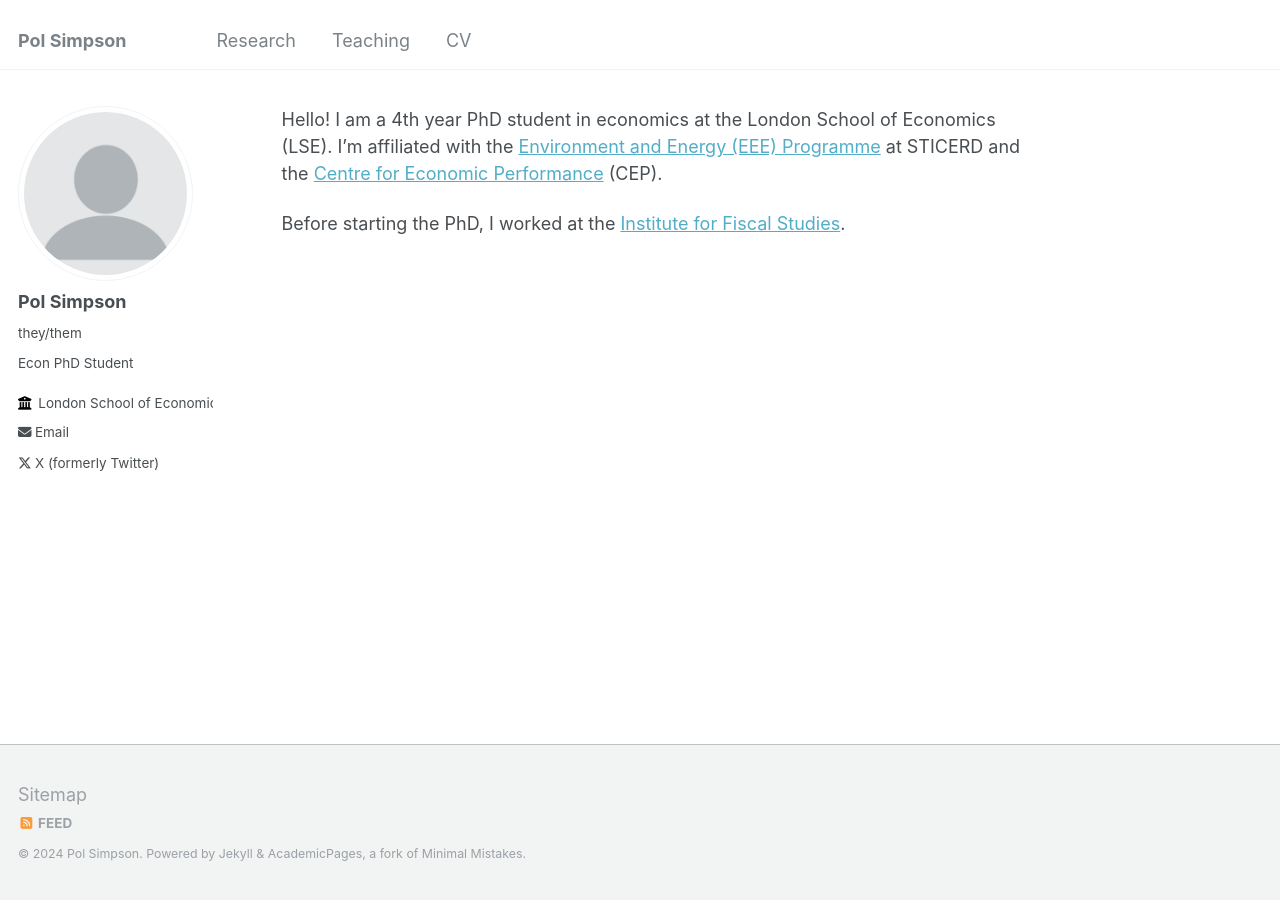
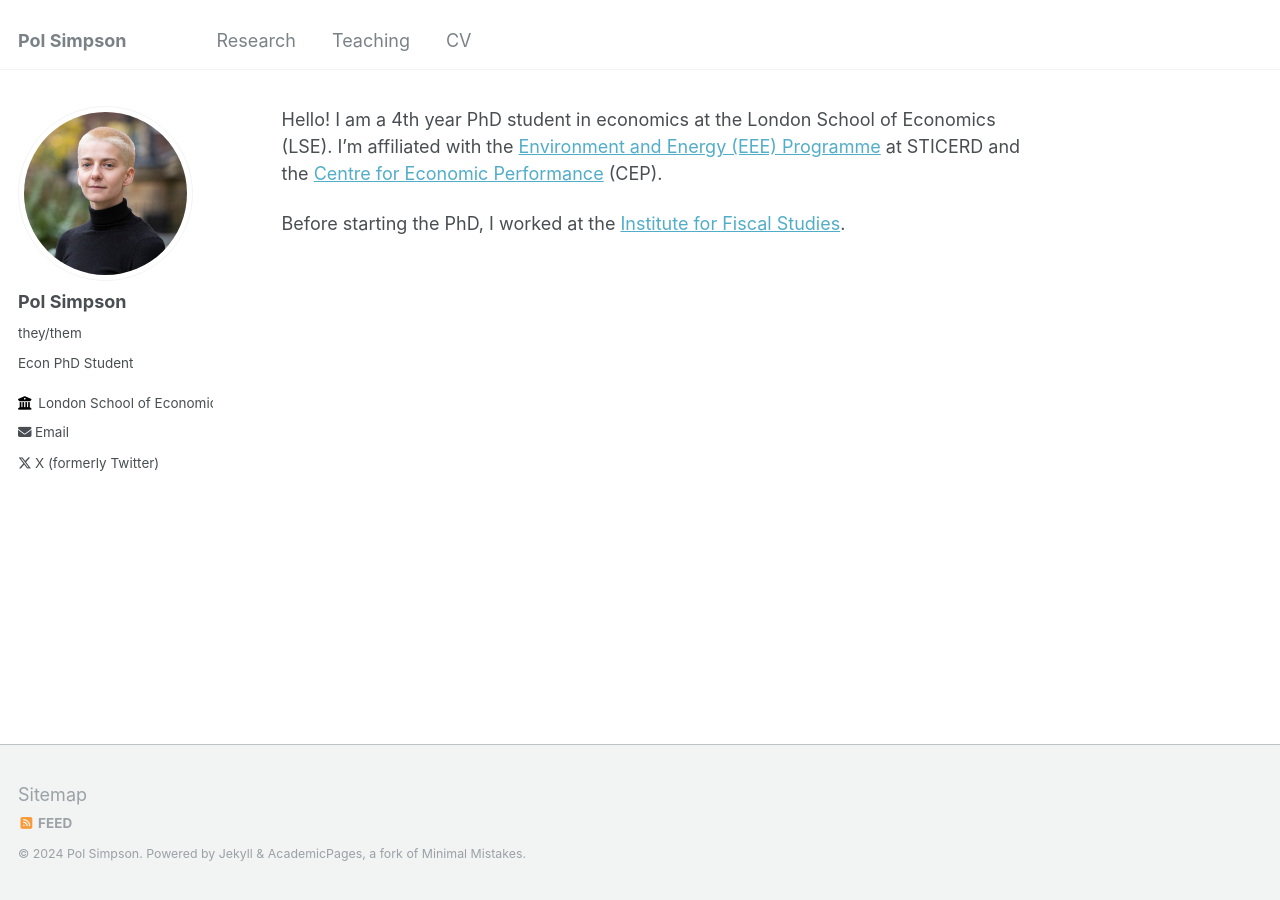
Before and after one commit to polsimpson/polsimpson.github.io, a Jekyll site: the page built from _pages/about.md, in a window 1280 px wide. Built offline with Jekyll 4.4.1, drawn with Linux system fonts in a browser that asks for light colours.

Commit message:
Update _config.yml

```diff
--- a/_config.yml
+++ b/_config.yml
@@ -21,7 +21,7 @@ repository               : "polsimpson/polsimpson.github.io"
 #               Additional customization can be done by editing /_includes/author-profile.html
 author:
   # Biographic information
-  avatar           : "profile.png"
+  avatar           : "Pol Simpson 22-23.jpg"
   name             : "Pol Simpson"
   pronouns         : "they/them"
   bio              : "Econ PhD Student"
```
